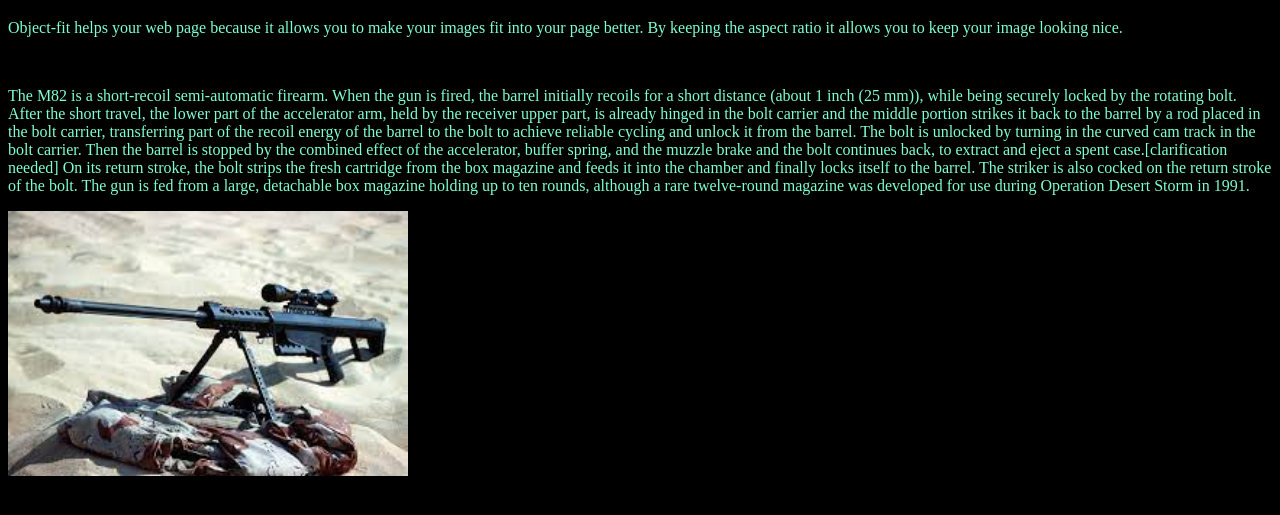
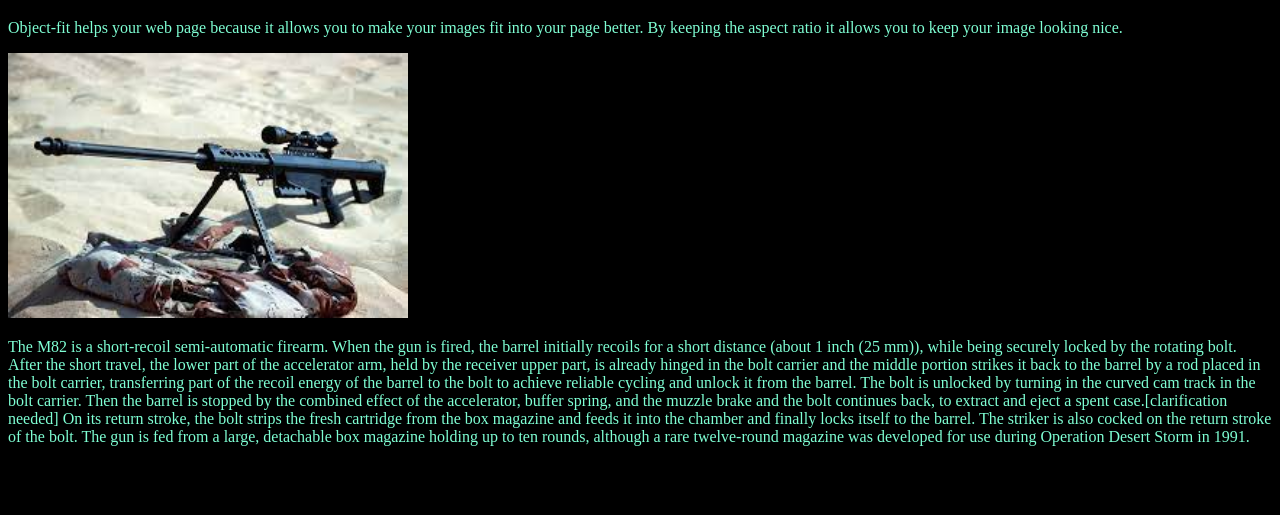
Before and after one commit to Brinkslu991/wad, a plain HTML site: page responsive-images/index.html in a window 1280 px wide. Shown: the part 61-576 px from the top of the page. Drawn offline with Linux system fonts and the light colour scheme.

Commit message:
Update index.html

```diff
--- a/responsive-images/index.html
+++ b/responsive-images/index.html
@@ -8,8 +8,8 @@
 </head>
 <body>
     <h1>Lucas Brinks</h1>
-    <p>Object-fit helps your web page because it allows you to make your images fit into your page better. By keeping the aspect ratio it allows you to keep your image looking nice.</p><br>
+    <p>Object-fit helps your web page because it allows you to make your images fit into your page better. By keeping the aspect ratio it allows you to keep your image looking nice.</p> <img src="M107A1.jpg" alt="M107A1 AT Rifle"><br>
     <p>The M82 is a short-recoil semi-automatic firearm. When the gun is fired, the barrel initially recoils for a short distance (about 1 inch (25 mm)), while being securely locked by the rotating bolt. After the short travel, the lower part of the accelerator arm, held by the receiver upper part, is already hinged in the bolt carrier and the middle portion strikes it back to the barrel by a rod placed in the bolt carrier, transferring part of the recoil energy of the barrel to the bolt to achieve reliable cycling and unlock it from the barrel. The bolt is unlocked by turning in the curved cam track in the bolt carrier. Then the barrel is stopped by the combined effect of the accelerator, buffer spring, and the muzzle brake and the bolt continues back, to extract and eject a spent case.[clarification needed] On its return stroke, the bolt strips the fresh cartridge from the box magazine and feeds it into the chamber and finally locks itself to the barrel. The striker is also cocked on the return stroke of the bolt. The gun is fed from a large, detachable box magazine holding up to ten rounds, although a rare twelve-round magazine was developed for use during Operation Desert Storm in 1991.</p>
-    <img src="M107A1.jpg" alt="M107A1 AT Rifle">
+
 </body>
 </html>
```
